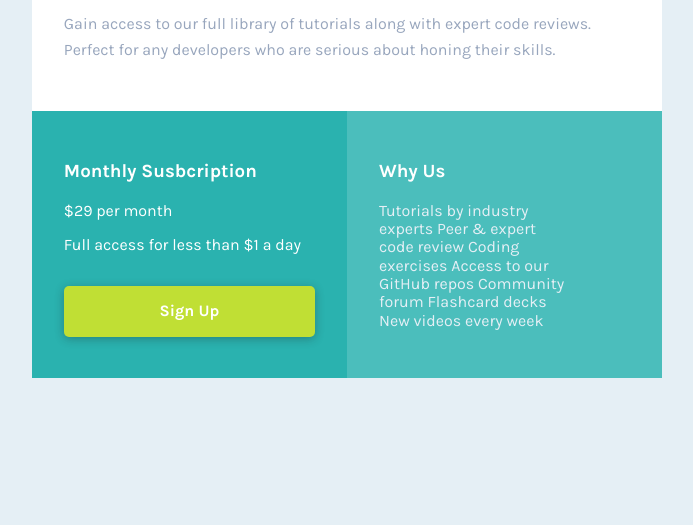
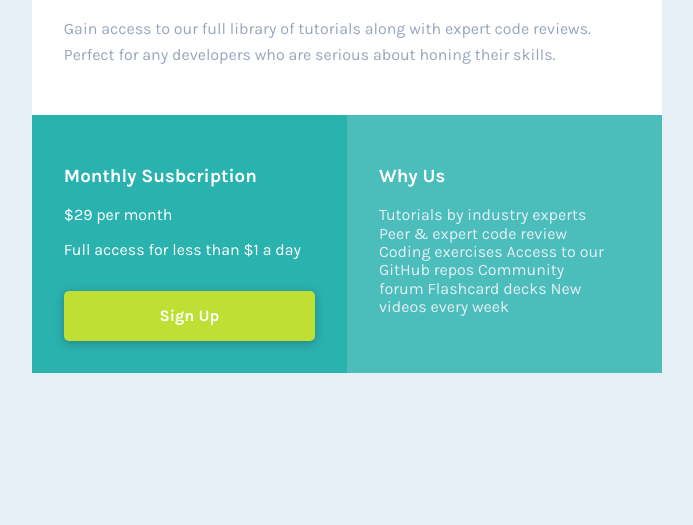
Before and after one commit to marek4882/Frontend-Mentor, a plain HTML site: page Single price grid component/index.html in a window 1280 px wide. Shown: the part 275-800 px from the top of the page, without its empty margins (293-986 px from the left). Drawn offline with Linux system fonts and the light colour scheme.

Commit message:
Change width in .benefits-section

```diff
--- a/Single price grid component/css/style.css
+++ b/Single price grid component/css/style.css
@@ -63,7 +63,7 @@ a {
   background-color: hsl(179, 47%, 52%);
 }
 .benefits-description {
-  width: 20ch;
+  width: 24ch;
   color: hsl(204, 43%, 93%);
 }
 
```
